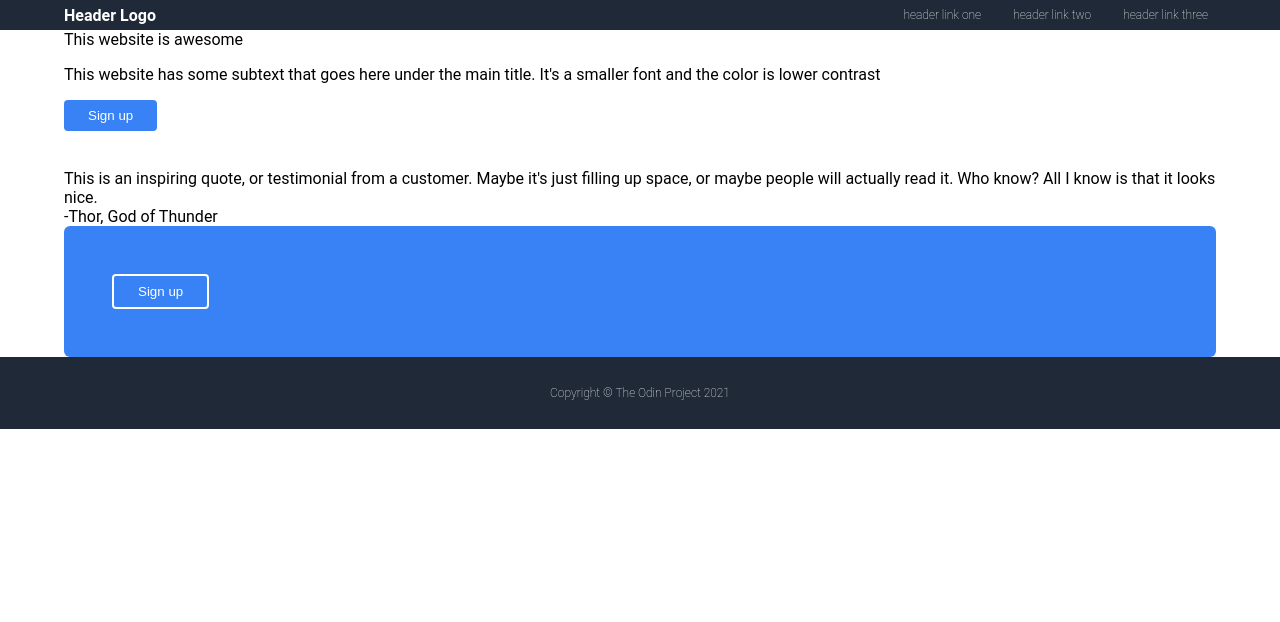
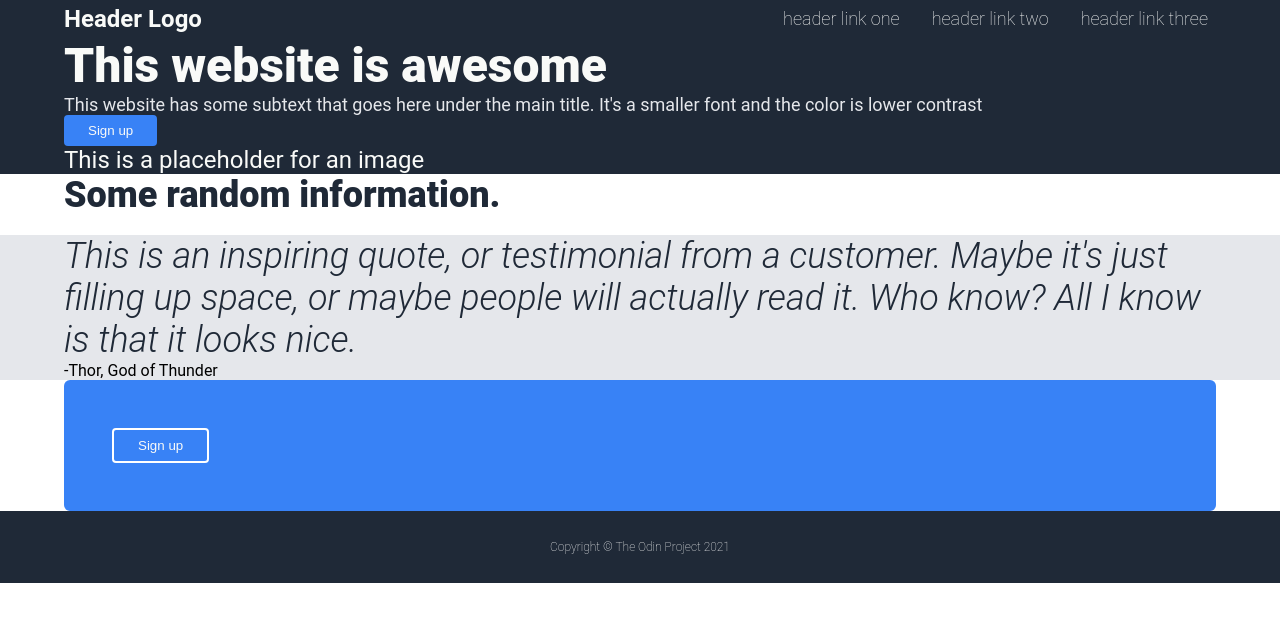
Before and after one commit to iwill434/odin-landing-page, a plain HTML site: page index.html in a window 1280 px wide. Drawn offline with Linux system fonts and the light colour scheme.

Commit message:
add the color and font formatting from image 02.png to landing page

```diff
--- a/index.html
+++ b/index.html
@@ -20,17 +20,15 @@
     <div class="body">
         <div class="hero">
             <div class="container">
-                <div class="hero-title">This website is awesome</div>
-                <p>This website has some subtext that goes here under the main title. It's a smaller font and the color is lower contrast</p>
+                <div class="hero-header">This website is awesome</div>
+                <div class="hero-secondary">This website has some subtext that goes here under the main title. It's a smaller font and the color is lower contrast</div>
                 <button class="hero-button">Sign up</button>
             </div>
-            <div class="hero-image">
-                <img>
-            </div>
+            <div class="hero-logo">This is a placeholder for an image</div>
         </div>
-        <div class="container">
-            <div class="container-title"></div>
-            <div class="container-images">
+        <div class="info">
+            <div class="info-header">Some random information.</div>
+            <div class="info-images">
                 <img>
                 <img>
                 <img>
@@ -38,12 +36,12 @@
             </div>
         </div>
         <div class="quote">
-            <div class="quote-text">This is an inspiring quote, or testimonial from a customer. Maybe it's just filling up space, or maybe people will actually read it. Who know? All I know is that it looks nice.</div>
+            <div class="quote-text"><em>This is an inspiring quote, or testimonial from a customer. Maybe it's just filling up space, or maybe people will actually read it. Who know? All I know is that it looks nice.</em></div>
             <div class="quote-author">-Thor, God of Thunder</div>
         </div>
         <div class="cta">
             <div class="cta-container">
-                <div class="cta-title"></div>
+                <div class="cta-header"></div>
                 <div class="cta-info"></div>
                 <button class="cta-button">Sign up</button>
             </div>
--- a/style.css
+++ b/style.css
@@ -9,7 +9,7 @@ body {
 .header {
     background: #1f2937;
     display: flex;
-    color: white;
+    color: #f9faf8;
     padding: 0 64px;
     margin: 0;
     align-items: center;
@@ -18,6 +18,7 @@ body {
 
 .header-logo{
     font-weight: 700;
+    font-size: 24px;
 }
 
 ul {
@@ -32,24 +33,61 @@ li {
     display: flex;
     padding: 8px;
     font-weight: 100;
-    font-size: 12px;
+    font-size: 18px;
 }
 
 a {
-    color: white;
+    color: #f9faf8;
     text-decoration: none;
 }
 
-.hero, .quote, .cta {
+.hero, .info, .quote, .cta {
     padding: 0 64px;
+}
+
+.info-header, .quote-text {
+    font-size: 36px;
+    color: #1f2937;
 }
 
 button {
     background: #3882f6;
     border-radius: 4px;
     border: none;
-    color: white;
+    color: #f9faf8;
     padding: 8px 24px;
+}
+
+.hero {
+    background: #1f2937;
+}
+
+.hero-header {
+    font-size: 48px;
+    color: #f9faf8;
+    font-weight: 900;
+}
+
+.hero-secondary {
+    font-size: 18px;
+    color: #e5e7eb;
+}
+
+.hero-logo {
+    font-size: 24px;
+    color: #f9faf8;
+}
+
+.info-header {
+    font-weight: 900;
+}
+
+.quote {
+    background: #e5e7eb;
+}
+
+.quote-text {
+    font-weight: 300;
 }
 
 .cta-container {
```
